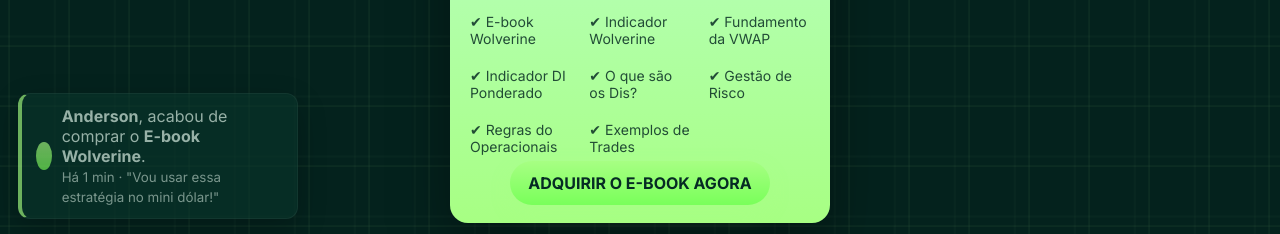
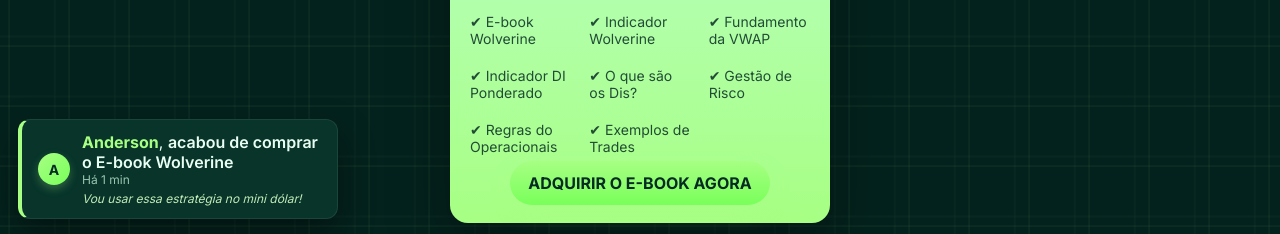
Before and after one commit to AsuroInvest/asuro, a plain HTML site: page index.html in a window 1280 px wide. Shown: the part 563-797 px from the top of the page. Drawn offline with Linux system fonts and the light colour scheme.

Commit message:
alteração

```diff
--- a/index.html
+++ b/index.html
@@ -126,18 +126,31 @@
 
     /* ===== FLOAT NOTIFICATION ===== */
     .float-note{
-      position:fixed;left:18px;bottom:18px;z-index:30;background:rgba(9,54,44,.9);border:var(--border);border-left:4px solid var(--muted);padding:12px 14px;border-radius:12px;box-shadow:var(--shadow);
-      display:flex;gap:10px;align-items:center;max-width:280px;animation:pop 0.4s ease, blink 6s 2s linear infinite
+      position:fixed;left:18px;bottom:18px;z-index:30;background:rgba(9,54,44,.95);border:var(--border);border-left:4px solid var(--muted);padding:12px 16px;border-radius:12px;box-shadow:0 15px 35px rgba(0,0,0,.4);
+      display:flex;gap:12px;align-items:center;max-width:320px;
+      transform:translateX(-100%);opacity:0;
+      transition: all 0.5s cubic-bezier(0.68, -0.55, 0.265, 1.55);
+      backdrop-filter: blur(8px);
     }
-    .float-ava{width:28px;height:28px;border-radius:50%;background:linear-gradient(180deg,#a7ff83,#79ff5a)}
-    @keyframes pop{from{transform:translateY(8px);opacity:0}to{transform:none;opacity:1}}
-    @keyframes blink{0%,100%{opacity:1}50%{opacity:.65}}
+    .float-note.show{
+      transform:translateX(0);opacity:1;
+    }
+    .float-ava{
+      width:32px;height:32px;border-radius:50%;background:linear-gradient(135deg,#a7ff83,#79ff5a);
+      display:flex;align-items:center;justify-content:center;color:#062b24;font-weight:700;font-size:14px;
+      box-shadow:0 4px 8px rgba(167,255,131,.25);
+    }
+    .notification-content{flex:1}
+    .notification-name{font-weight:700;color:var(--muted)}
+    .notification-action{font-weight:600;margin:2px 0}
+    .notification-time{opacity:.8;font-size:12px;color:var(--text-dim)}
+    .notification-quote{font-size:12px;font-style:italic;opacity:.9;margin-top:4px;color:var(--muted-2)}
+
+    footer{text-align:center;padding:28px 18px;border-top:var(--border);opacity:.9}
 
     /* ===== FINAL CTA ===== */
     .final{padding:56px 18px 80px;background: radial-gradient(1200px 600px at 50% 10%, #0d3c33, #062b24 55%) }
     .price-box{background:linear-gradient(180deg,#b8ffc0,#a7ff83);color:#083126;padding:20px;border-radius:18px;max-width:360px;margin:14px auto;text-align:center;box-shadow:var(--shadow)}
-
-    footer{text-align:center;padding:28px 18px;border-top:var(--border);opacity:.9}
 
     /* ===== RESPONSIVE ===== */
     @media (max-width:960px){
@@ -146,6 +159,7 @@
       .learn{grid-template-columns:1fr}
       .t-grid{grid-template-columns:1fr}
       .phone{margin-top:12px}
+      .float-note{left:12px;bottom:12px;max-width:280px}
     }
 
 .carousel {
@@ -172,7 +186,7 @@
   <!-- ===== HEADER ===== -->
   <header>
     <div class="brand">ASURO</div>
-    <a class="btn" href="https://lastlink.com/p/C3ADCBDA7/checkout-payment/">ADQUIRIR AGORA</a>
+    <a class="btn" href="https://payfast.greenn.com.br/122172">ADQUIRIR AGORA</a>
   </header>
 
   <!-- ===== HERO ===== -->
@@ -213,7 +227,7 @@
       <div class="timer-shell">
         Oferta especial termina em: <span id="timer" class="timer">--:--:--</span>
       </div>
-      <div class="cta"><a href="https://lastlink.com/p/C3ADCBDA7/checkout-payment/" class="btn">ADQUIRIR O E-BOOK AGORA</a></div>
+      <div class="cta"><a href="https://payfast.greenn.com.br/122172" class="btn">ADQUIRIR O E-BOOK AGORA</a></div>
     </div>
   </section>
 
@@ -343,11 +357,12 @@
   </footer>
 
   <!-- FLOATING NOTIFICATION -->
-  <div class="float-note" id="note">
-    <div class="float-ava"></div>
-    <div>
-      <strong>Anderson</strong>, acabou de comprar o <strong>E-book Wolverine</strong>.<br>
-      <small style="opacity:.8">Há 1 min · "Vou usar essa estratégia no mini dólar!"</small>
+  <div class="float-note" id="notification">
+    <div class="float-ava" id="userAvatar"></div>
+    <div class="notification-content">
+      <div><span class="notification-name" id="userName"></span>, <span class="notification-action" id="userAction"></span></div>
+      <div class="notification-time" id="userTime"></div>
+      <div class="notification-quote" id="userQuote"></div>
     </div>
   </div>
 
@@ -377,13 +392,119 @@
       tick(); setInterval(tick, 1000);
     })();
 
-    // ===== Float note simple cycle visibility =====
+    // ===== Enhanced Float Notification with Multiple Users =====
     (function(){
-      const note = document.getElementById('note');
-      let visible = true;
-      setInterval(()=>{
-        visible = !visible; note.style.display = visible ? 'flex' : 'none';
-      }, 10000);
+      // Aguardar o DOM carregar completamente
+      function initNotifications() {
+        const notification = document.getElementById('notification');
+        const userName = document.getElementById('userName');
+        const userAction = document.getElementById('userAction');
+        const userTime = document.getElementById('userTime');
+        const userQuote = document.getElementById('userQuote');
+        const userAvatar = document.getElementById('userAvatar');
+
+        // Verificar se todos os elementos existem
+        if (!notification || !userName || !userAction || !userTime || !userQuote || !userAvatar) {
+          console.warn('Elementos da notificação não encontrados');
+          return;
+        }
+
+        const users = [
+          {
+            name: "Anderson",
+            action: "acabou de comprar o E-book Wolverine",
+            quote: "Vou usar essa estratégia no mini dólar!",
+            initial: "A",
+            timeAgo: "Há 1 min"
+          },
+          {
+            name: "Mariana",
+            action: "adquiriu a Estratégia Wolverine",
+            quote: "Finalmente algo que funciona de verdade!",
+            initial: "M",
+            timeAgo: "Há 3 min"
+          },
+          {
+            name: "Rafael",
+            action: "comprou o pacote completo",
+            quote: "Já estava perdendo muito, preciso de uma estratégia sólida",
+            initial: "R",
+            timeAgo: "Há 5 min"
+          },
+          {
+            name: "Juliana",
+            action: "garantiu seu acesso ao Wolverine",
+            quote: "Os exemplos práticos me convenceram!",
+            initial: "J",
+            timeAgo: "Há 7 min"
+          },
+          {
+            name: "Pedro",
+            action: "acabou de adquirir",
+            quote: "Preciso de consistência no meu trading",
+            initial: "P",
+            timeAgo: "Há 9 min"
+          },
+          {
+            name: "Luciana",
+            action: "comprou a Estratégia Wolverine",
+            quote: "O indicador DI Ponderado parece incrível!",
+            initial: "L",
+            timeAgo: "Há 12 min"
+          },
+          {
+            name: "Bruno",
+            action: "garantiu sua vaga",
+            quote: "Vou aplicar isso no dólar futuro hoje mesmo",
+            initial: "B",
+            timeAgo: "Há 15 min"
+          },
+          {
+            name: "Fernanda",
+            action: "adquiriu o e-book",
+            quote: "Cansei de perder dinheiro, hora de mudar!",
+            initial: "F",
+            timeAgo: "Há 18 min"
+          }
+        ];
+
+        let currentIndex = 0;
+
+        function showNotification() {
+          const user = users[currentIndex];
+
+          userName.textContent = user.name;
+          userAction.textContent = user.action;
+          userTime.textContent = user.timeAgo;
+          userQuote.textContent = user.quote;
+          userAvatar.textContent = user.initial;
+
+          notification.classList.add('show');
+
+          // Hide after 4 seconds
+          setTimeout(() => {
+            if (notification) {
+              notification.classList.remove('show');
+            }
+          }, 4000);
+
+          // Move to next user
+          currentIndex = (currentIndex + 1) % users.length;
+        }
+
+        // Show first notification after 2 seconds
+        setTimeout(showNotification, 2000);
+
+        // Then show new notifications every 8 seconds (4s visible + 4s hidden)
+        setInterval(showNotification, 8000);
+      }
+
+      // Aguardar DOM carregar
+      if (document.readyState === 'loading') {
+        document.addEventListener('DOMContentLoaded', initNotifications);
+      } else {
+        initNotifications();
+      }
     })();
 
 (function(){
```
